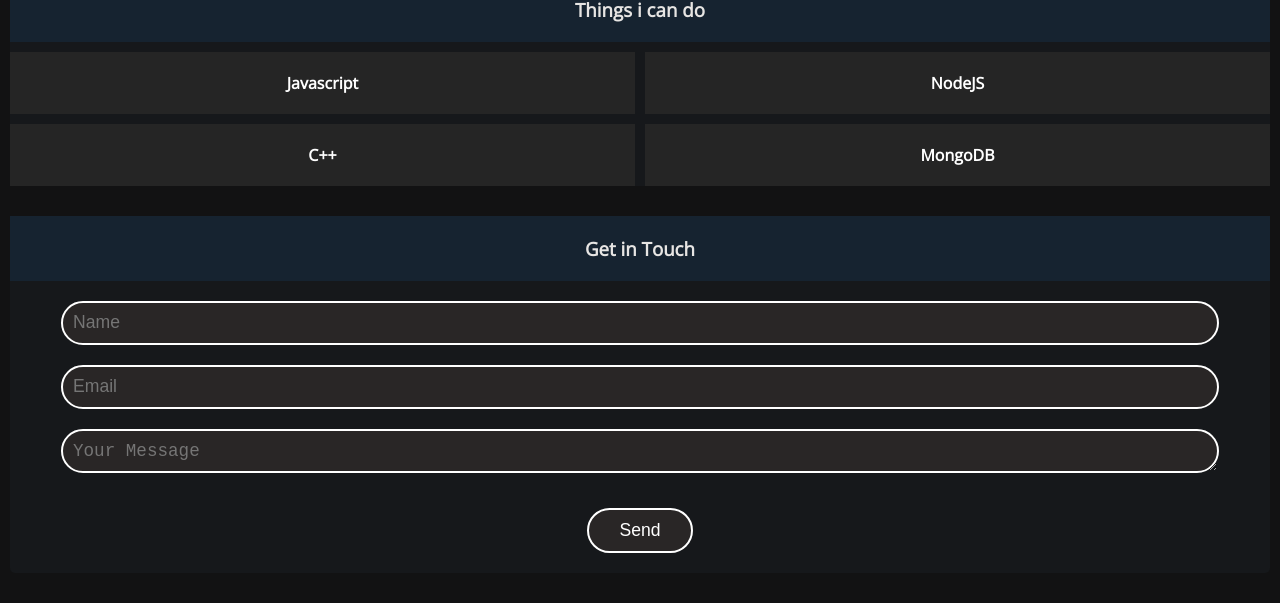
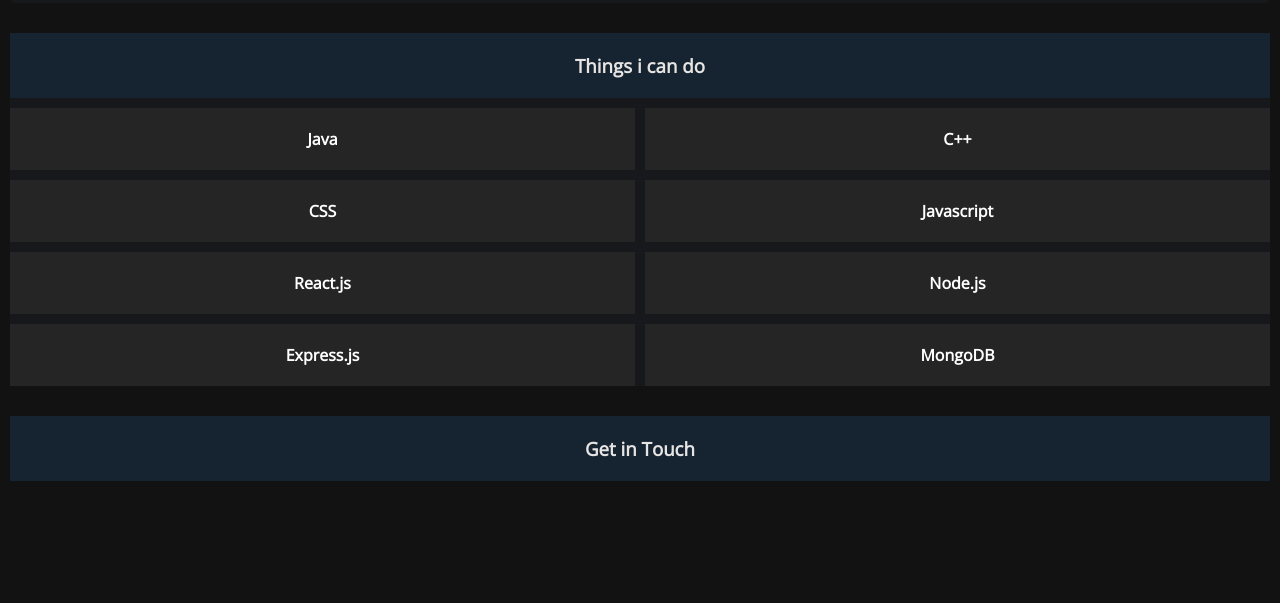
Before and after one commit to ansh-kaushik/ansh-kaushik.github.io, a website: page index.html in a window 1280 px wide. Shown: the part 1178-1781 px from the top of the page. After the commit the page ends 1689 px from the top, so only its background shows below. Drawn offline with Linux system fonts and the light colour scheme.

Commit message:
commit: 'updated'

```diff
--- a/assets/css/index.css
+++ b/assets/css/index.css
@@ -28,6 +28,9 @@
   font-size: 16px;
   font-family: open-sans;
 }
+body::-webkit-scrollbar {
+  display: none;
+}
 /*  base styles */
 
 .grid {
@@ -53,8 +56,9 @@
 }
 
 .main-nav {
+  /* box-sizing: border-box; */
+
   position: fixed;
-  padding-top: 30px;
   left: -50%;
   top: 0;
   height: 100%;
@@ -68,7 +72,15 @@
 .main-nav.active {
   transition: left 0.14s ease-in;
   left: 0;
+  overflow-y: scroll;
+  overflow-x: hidden;
+  /* imp property to not scroll the body or behind, when the sidebar scroll reaches end  */
+  overscroll-behavior: contain;
   opacity: 1;
+}
+/* imp property to not display scrollbar */
+.main-nav.active::-webkit-scrollbar {
+  display: none;
 }
 
 .main-nav li a {
@@ -174,37 +186,3 @@
   text-align: center;
   background: #252525;
 }
-#contact form {
-  text-align: center;
-}
-
-#contact input,
-#contact textarea {
-  width: 90%;
-  height: 20px;
-  margin: 10px 0;
-  padding: 10px;
-  font-size: 1.1em;
-  background-color: #292626;
-  border: 2px solid #fff;
-  border-radius: 40px;
-  color: #fff;
-}
-#contact textarea {
-  margin-bottom: 30px;
-}
-
-#contact .button {
-  padding: 10px 30px;
-  margin-bottom: 20px;
-  font-size: 1.1em;
-  border: 2px solid #fff;
-  color: #fff;
-  background-color: #292626;
-  border-radius: 40px;
-}
-
-#contact .button:hover {
-  cursor: pointer;
-  background-color: #121213;
-}
--- a/index.html
+++ b/index.html
@@ -5,7 +5,7 @@
     <meta http-equiv="X-UA-Compatible" content="IE=edge" />
     <meta name="viewport" content="width=device-width, initial-scale=1.0" />
     <link rel="stylesheet" href="./assets/css/index.css" />
-    <title>Document</title>
+    <title>Portfolio</title>
   </head>
   <body>
     <header class="header">
@@ -15,9 +15,9 @@
       <div class="main-nav">
         <ul class="nav-list">
           <li><a href="./html/index.html">Home </a></li>
+          <li><a href="./html/porjects.html">Projects</a></li>
           <li><a href="./html/about.html">About me </a></li>
           <li><a href="#contact">Contact me </a></li>
-          <li><a href="./html/porjects.html">Projects</a></li>
         </ul>
       </div>
     </header>
@@ -34,19 +34,19 @@
         <li>
           <a href="https://github.com/ansh-kaushik/music-player">
             <img src="./assets/images/project1_cover.png" alt="" />
-            <h4>Music-player</h4>
+            <h4>Music player</h4>
           </a>
         </li>
         <li>
           <a href="https://github.com/mait-hostel/main">
             <img src="./assets/images/indexBackgound.jpg" alt="" />
-            <h4>Mait-Hostel</h4>
+            <h4>MAIT Hostel</h4>
           </a>
         </li>
         <li>
-          <a href="#">
-            <img src="./assets/images/indexBackgound.jpg" alt="" />
-            <h4>Webiste</h4>
+          <a href="https://github.com/ansh-kaushik/react-blog-website">
+            <img src="./assets/images/react-js-icon.svg" alt="" />
+            <h4>React Blog Webiste</h4>
           </a>
         </li>
       </ul>
@@ -55,20 +55,25 @@
     <section id="skills">
       <h3>Things i can do</h3>
       <ul class="grid">
+        <li><h4>Java</h4></li>
+        <li><h4>C++</h4></li>
+        <li><h4>CSS</h4></li>
         <li><h4>Javascript</h4></li>
-        <li><h4>NodeJS</h4></li>
-        <li><h4>C++</h4></li>
+        <li><h4>React.js</h4></li>
+        <li><h4>Node.js</h4></li>
+        <li><h4>Express.js</h4></li>
         <li><h4>MongoDB</h4></li>
+
+        <!--  To be done -->
+        <!-- <li><h4>Flutter</h4></li>
+        <li><h4>Google Cloud</h4></li>
+        <li><h4>Spring Boot</h4></li>
+        <li><h4>Hiberante</h4></li> -->
+        <!-- <li><h4>Firebase</h4></li>  -->
       </ul>
     </section>
     <section id="contact">
       <h3>Get in Touch</h3>
-      <form>
-        <input type="text" placeholder="Name" />
-        <input type="email" placeholder="Email" />
-        <textarea placeholder="Your Message"></textarea>
-        <button class="button">Send</button>
-      </form>
     </section>
     <script src="./scripts/index.js"></script>
   </body>
--- a/scripts/index.js
+++ b/scripts/index.js
@@ -1,4 +1,10 @@
 const mainNav = document.querySelector('.main-nav');
+const mailForm = document.querySelector('.mail-form');
+const name = document.querySelector('.name');
+const email = document.querySelector('.email');
+const message = document.querySelector('.message');
+
+// for side nav bar
 document.addEventListener('click', (e) => {
   if (e.target.matches('.main-nav')) {
   } else if (e.target.matches('.toggle-button')) {
```
Also changed, not shown: package.json (added, +19 -0 lines), assets/images/react-js-icon.svg (added), 1 other file.
